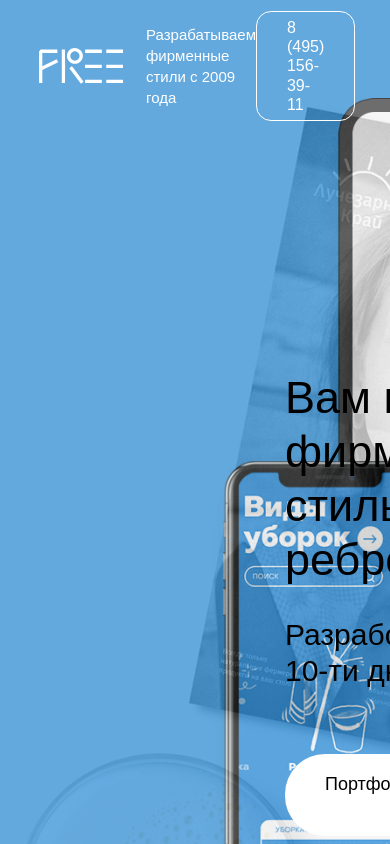
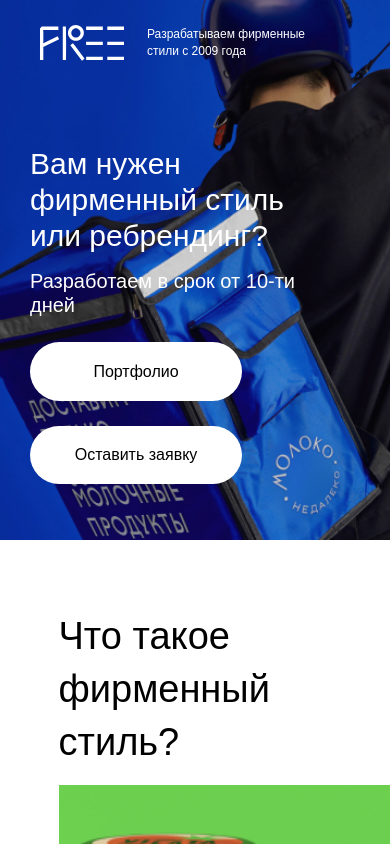
Before and after one commit to MariaMantusova/free-creative, a Vue app: page / in a window 390 px wide. Shown: the top 844 px of the page. Built offline with nearby package versions, Linux system fonts and the light colour scheme.

Commit message:
feat: add welcome adaptive

```diff
--- a/src/components/Header/Header.css
+++ b/src/components/Header/Header.css
@@ -4,6 +4,20 @@
     align-items: center;
     justify-content: space-between;
     max-height: 70px;
+}
+
+@media screen and (max-width: 1000px) {
+    .header {
+        width: 90%;
+    }
+}
+
+@media screen and (max-width: 770px) {
+    .header {
+        width: 100%;
+        padding-left: 40px;
+        box-sizing: border-box;
+    }
 }
 
 .header__logo-info {
@@ -31,6 +45,19 @@
     line-height: 1.4;
 }
 
+@media screen and (max-width: 580px) {
+    .logo-text {
+        max-width: 163px;
+        font-size: 12px;
+    }
+}
+
+@media screen and (max-width: 360px) {
+    .logo-text {
+        max-width: 107px;
+    }
+}
+
 .header__number {
     color: white;
     font-size: 16px;
@@ -39,3 +66,9 @@
     border: 1px solid white;
     border-radius: 15px;
 }
+
+@media screen and (max-width: 770px) {
+    .header__number {
+       display: none;
+    }
+}
--- a/src/components/Welcome/Welcome.css
+++ b/src/components/Welcome/Welcome.css
@@ -4,14 +4,45 @@
     display: flex;
     align-items: center;
     padding-top: 31px;
-    height: 945px;
+    height: 910px;
     background-position: center;
     background-repeat: no-repeat;
     background-size: cover;
     box-sizing: border-box;
     flex-direction: column;
 
-    animation: mymove 15s linear infinite;
+    animation: mymoveXL 15s linear infinite;
+}
+
+@media screen and (max-width: 1000px) {
+    .welcome {
+        animation: mymoveL 15s linear infinite;
+        height: 740px;
+    }
+}
+
+@media screen and (max-width: 770px) {
+    .welcome {
+        padding-top: 40px;
+        animation: end;
+        height: 980px;
+        background-image: url("../../../public/main-background-m.png");
+    }
+}
+
+@media screen and (max-width: 580px) {
+    .welcome {
+        background-image: url("../../../public/main-background-s.png");
+        padding-top: 25px;
+        height: 540px;
+    }
+}
+
+@media screen and (max-width: 360px) {
+    .welcome {
+        background-image: url("../../../public/main-background-xs.png");
+        height: 615px;
+    }
 }
 
 .welcome__text-block {
@@ -24,10 +55,68 @@
     margin-top: 270px;
 }
 
+@media screen and (max-width: 1450px) {
+    .welcome__text-block {
+        margin-left: 180px;
+    }
+}
+
+@media screen and (max-width: 1200px) {
+    .welcome__text-block {
+       margin-left: 100px;
+    }
+}
+
+@media screen and (max-width: 1000px) {
+    .welcome__text-block {
+        margin-left: 50px;
+        max-width: 493px;
+        margin-top: 220px;
+        gap: 50px;
+    }
+}
+
+@media screen and (max-width: 770px) {
+    .welcome__text-block {
+        margin-left: 41px;
+        gap: 70px;
+        color: white;
+    }
+}
+
+@media screen and (max-width: 580px) {
+    .welcome__text-block {
+        margin-top: 85px;
+        gap: 25px;
+        max-width: 310px;
+        margin-left: 30px;
+    }
+}
+
+@media screen and (max-width: 360px) {
+    .welcome__text-block {
+        margin-left: 30px;
+        gap: 35px;
+        max-width: 240px;
+    }
+}
+
 .welcome__text {
     gap: 30px;
     display: flex;
     flex-direction: column;
+}
+
+@media screen and (max-width: 580px) {
+    .welcome__text {
+        gap: 15px;
+    }
+}
+
+@media screen and (max-width: 360px) {
+    .welcome__text {
+        gap: 10px;
+    }
 }
 
 .welcome__title {
@@ -36,15 +125,52 @@
     font-weight: normal;
 }
 
+@media screen and (max-width: 1000px) {
+    .welcome__title {
+        font-size: 40px;
+    }
+}
+@media screen and (max-width: 580px) {
+    .welcome__title {
+        font-size: 30px;
+    }
+}
+
 .welcome__subtitle {
     margin: 0;
     font-size: 30px;
     font-weight: lighter;
 }
 
+@media screen and (max-width: 1000px) {
+    .welcome__subtitle {
+        font-size: 26px;
+    }
+}
+
+@media screen and (max-width: 580px) {
+    .welcome__subtitle {
+        font-size: 20px;
+    }
+}
+
 .welcome__buttons {
     display: flex;
     gap: 20px;
+}
+
+@media screen and (max-width: 770px) {
+    .welcome__buttons {
+        flex-direction: column;
+        gap: 38px;
+        max-width: 212px;
+    }
+}
+
+@media screen and (max-width: 580px) {
+    .welcome__buttons {
+        gap: 25px;
+    }
 }
 
 .welcome__button {
@@ -58,7 +184,19 @@
     cursor: pointer;
 }
 
-@keyframes mymove {
+@media screen and (max-width: 1000px) {
+    .welcome__button {
+        font-size: 16px;
+    }
+}
+
+@media screen and (max-width: 770px) {
+    .welcome__button {
+        text-align: center;
+    }
+}
+
+@keyframes mymoveXL {
     0% {
         background-image: url("../../../public/main-background-xl-1.png");
     }
@@ -84,3 +222,31 @@
         background-image: url("../../../public/main-background-xl-1.png");
     }
 }
+
+
+@keyframes mymoveL {
+    0% {
+        background-image: url("../../../public/main-background-l-1.png");
+    }
+    25% {
+        background-color: rgba(0, 0, 0, 0.5);
+    }
+    26% {
+        background-image: url("../../../public/main-background-l-2.png");
+    }
+    50% {
+        background-color: rgba(0, 0, 0, 0.5);
+    }
+    51% {
+        background-image: url("../../../public/main-background-l-3.png");
+    }
+    75% {
+        background-color: rgba(0, 0, 0, 0.5);
+    }
+    76% {
+        background-image: url("../../../public/main-background-l-4.png");
+    }
+    100% {
+        background-image: url("../../../public/main-background-l-1.png");
+    }
+}
```
